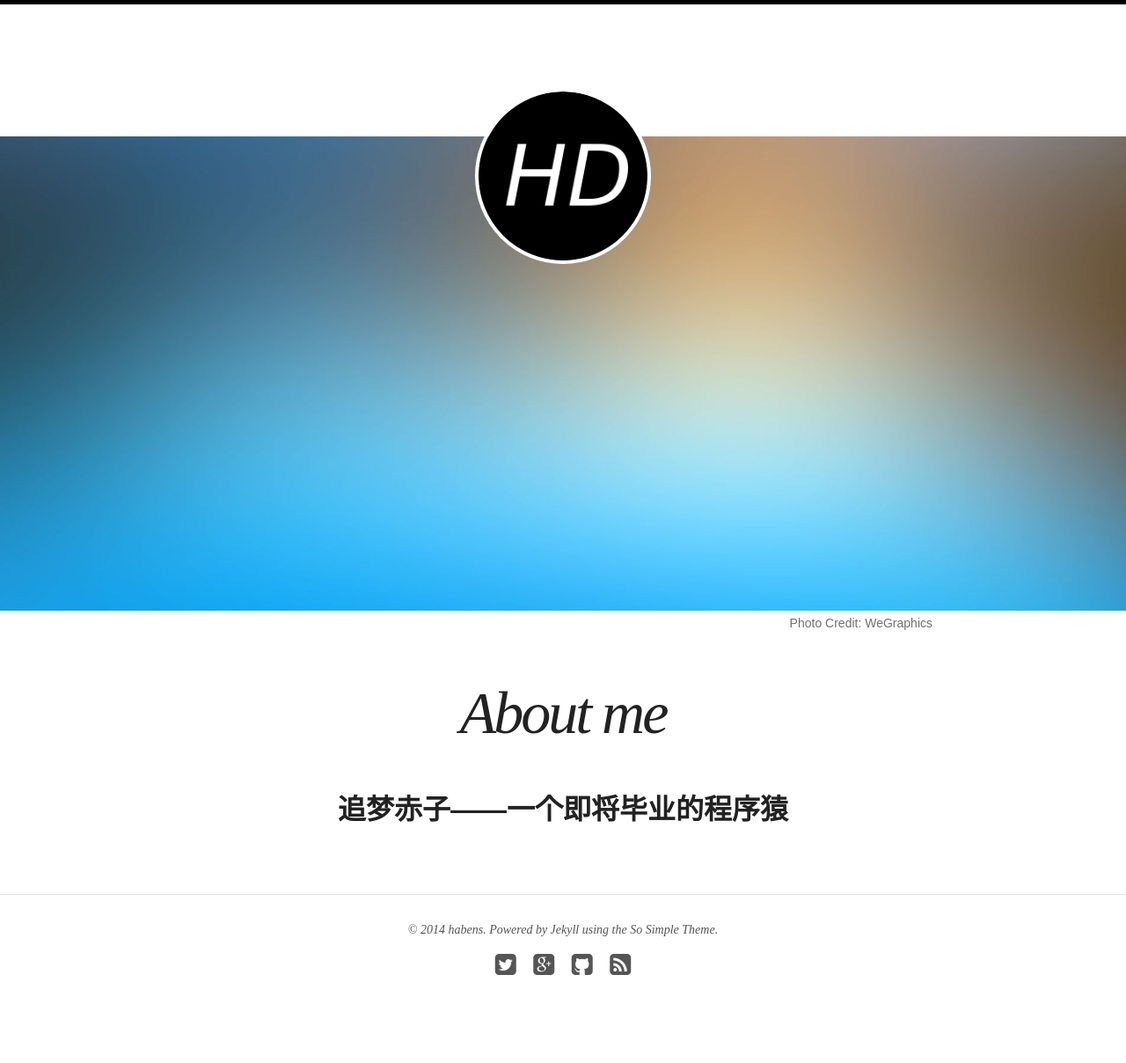
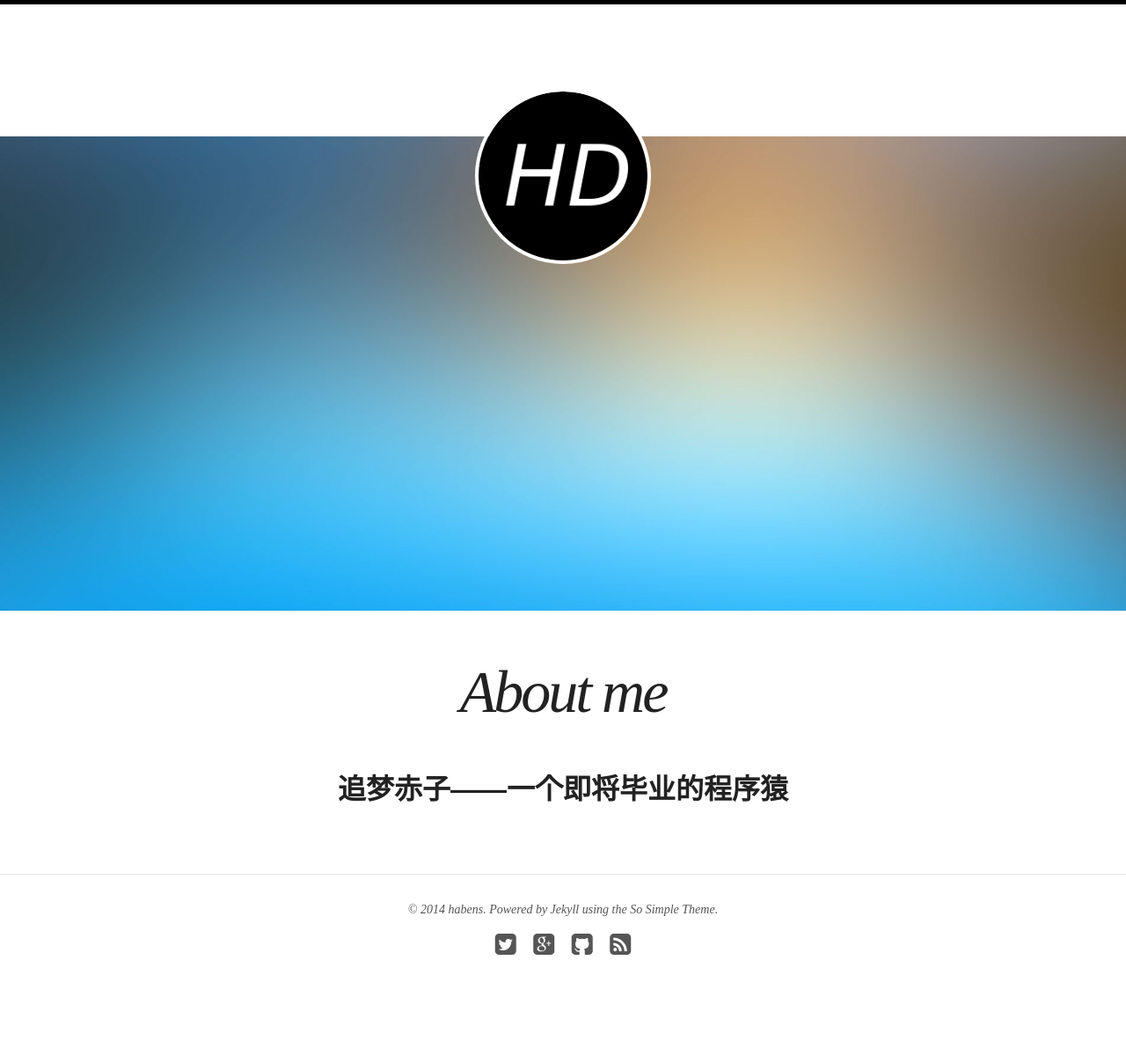
Before and after one commit to Habens/habens.github.io, a Jekyll site: the page built from about/index.md, in a window 1280 px wide. Shown: the whole page at 88% size. Built offline with Jekyll 4.4.1, drawn with Linux system fonts in a browser that asks for light colours; nearby versions of some CDN libraries; after the commit the page ends 1185 px from its top, so only the background shows below that.

Commit message:
update about

```diff
--- a/about/index.md
+++ b/about/index.md
@@ -6,8 +6,8 @@ modified: 2014-08-08T19:44:38.564948-04:00
 tags: [about, me]
 image:
   feature: so-simple-sample-image-4.jpg
-  credit: WeGraphics
-  creditlink: http://wegraphics.net/downloads/free-ultimate-blurred-background-pack/
+  credit:
+  creditlink:
 ---
 
 ## <center>追梦赤子——一个即将毕业的程序猿</center>
```
